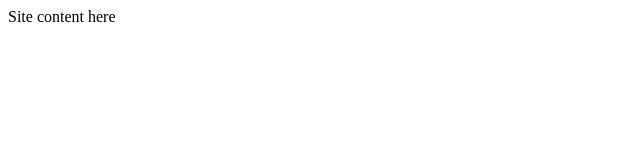
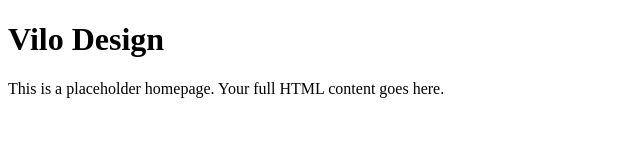
Before and after one commit to agrattray/vilo-design, a plain HTML site: page index.html in a window 1280 px wide. Shown: the whole page, without its empty margins (0-640 px from the left). Drawn offline with Linux system fonts and the light colour scheme.

Commit message:
Add files via upload

```diff
--- a/index.html
+++ b/index.html
@@ -1 +1,12 @@
-<!DOCTYPE html><html><head><title>Vilo Design</title></head><body>Site content here</body></html>
+<!DOCTYPE html>
+<html lang="en">
+<head>
+  <meta charset="UTF-8">
+  <meta name="viewport" content="width=device-width, initial-scale=1.0">
+  <title>Vilo Design - Web Development & Software Engineering</title>
+</head>
+<body>
+  <h1>Vilo Design</h1>
+  <p>This is a placeholder homepage. Your full HTML content goes here.</p>
+</body>
+</html>
```
Also changed, not shown: 1 other file.
